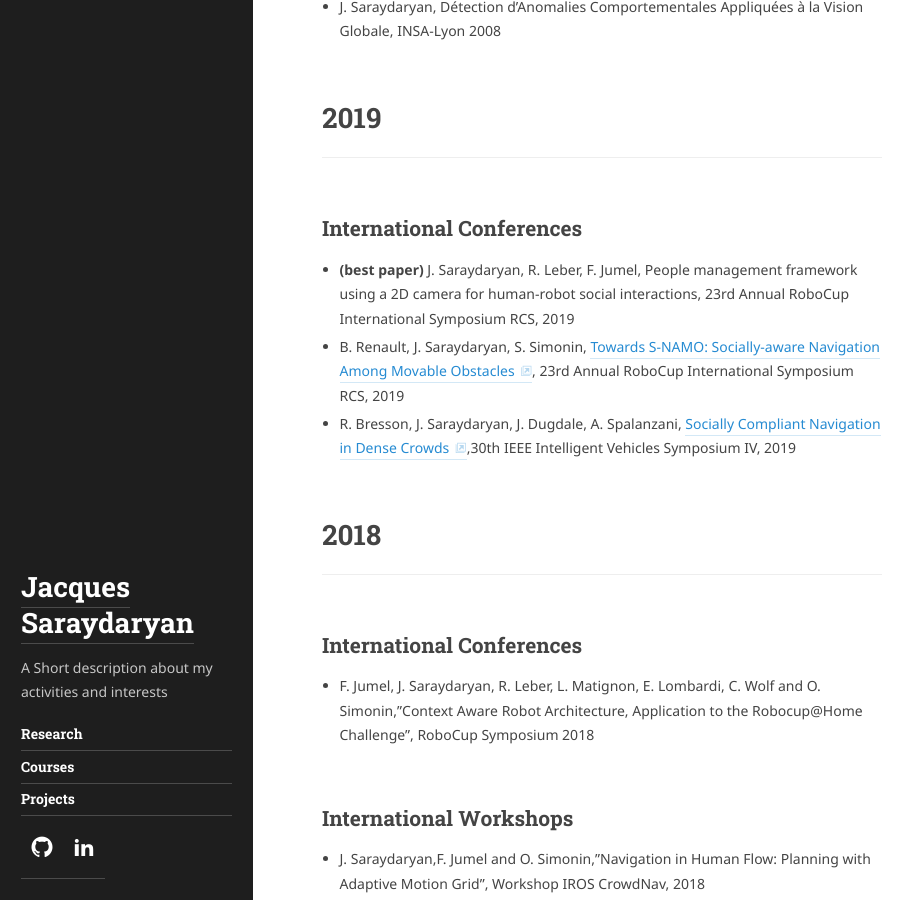
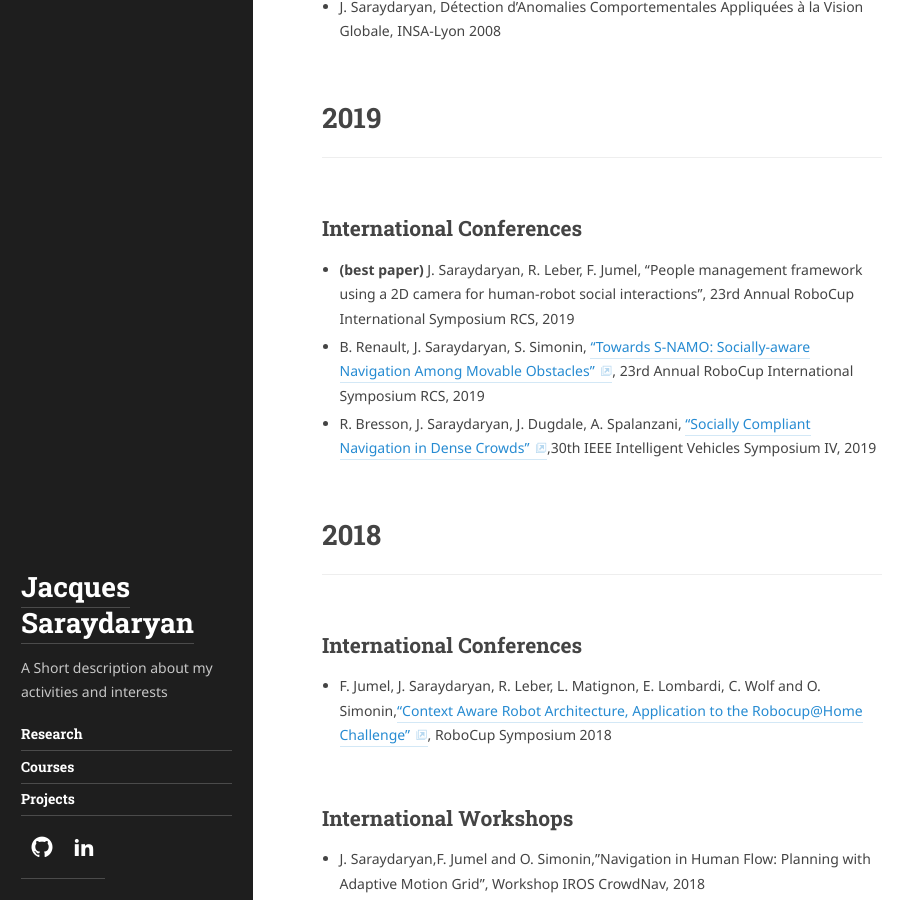
Before and after one commit to jacques-saraydaryan/jacques-saraydaryan.github.io, a Jekyll site: the page built from menus_pages/researchPage.md, in a window 1280 px wide and 900 px high, scrolled down 331 px. Shown: the whole window, without its empty margins (0-923 px from the left). Built offline with Jekyll 4.4.1, drawn with Linux system fonts in a browser that asks for light colours; some web fonts are replaced; part of the change alters nothing that is shown.

```diff
--- a/menus_pages/researchPage.md
+++ b/menus_pages/researchPage.md
@@ -19,16 +19,16 @@ accent_image:
 # 2019
 ***
 ## International Conferences
-* **(best paper)** J. Saraydaryan, R. Leber, F. Jumel, People management framework using a 2D camera for human-robot social interactions, 23rd Annual RoboCup International Symposium RCS, 2019
-* B. Renault, J. Saraydaryan, S. Simonin, [Towards S-NAMO: Socially-aware Navigation Among Movable Obstacles](https://hal.archives-ouvertes.fr/hal-02293242), 23rd Annual RoboCup International Symposium RCS, 2019
-* R. Bresson, J. Saraydaryan, J. Dugdale, A. Spalanzani, [Socially Compliant Navigation in Dense Crowds](https://hal.inria.fr/hal-02096006),30th IEEE Intelligent Vehicles Symposium IV, 2019
+* **(best paper)** J. Saraydaryan, R. Leber, F. Jumel, "People management framework using a 2D camera for human-robot social interactions", 23rd Annual RoboCup International Symposium RCS, 2019
+* B. Renault, J. Saraydaryan, S. Simonin, ["Towards S-NAMO: Socially-aware Navigation Among Movable Obstacles"](https://hal.archives-ouvertes.fr/hal-02293242), 23rd Annual RoboCup International Symposium RCS, 2019
+* R. Bresson, J. Saraydaryan, J. Dugdale, A. Spalanzani, ["Socially Compliant Navigation in Dense Crowds"](https://hal.inria.fr/hal-02096006),30th IEEE Intelligent Vehicles Symposium IV, 2019
 
 
 # 2018
 ***
 ## International Conferences
 
-* F. Jumel, J. Saraydaryan, R. Leber, L. Matignon, E. Lombardi, C. Wolf and O. Simonin,"Context Aware Robot Architecture, Application to the Robocup@Home Challenge", RoboCup Symposium 2018
+* F. Jumel, J. Saraydaryan, R. Leber, L. Matignon, E. Lombardi, C. Wolf and O. Simonin,["Context Aware Robot Architecture, Application to the Robocup@Home Challenge"](https://hal.archives-ouvertes.fr/hal-01832613), RoboCup Symposium 2018
 
 ## International Workshops
 
```
